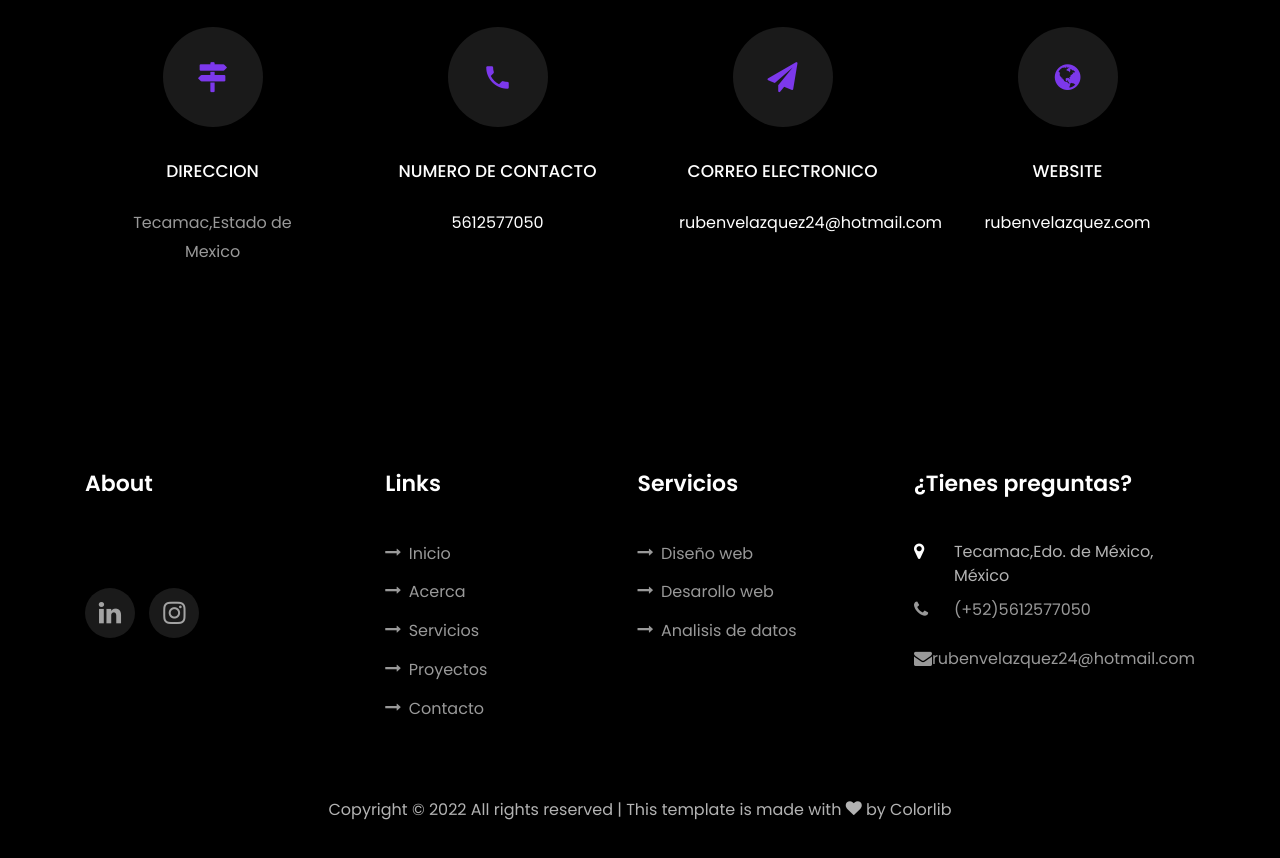
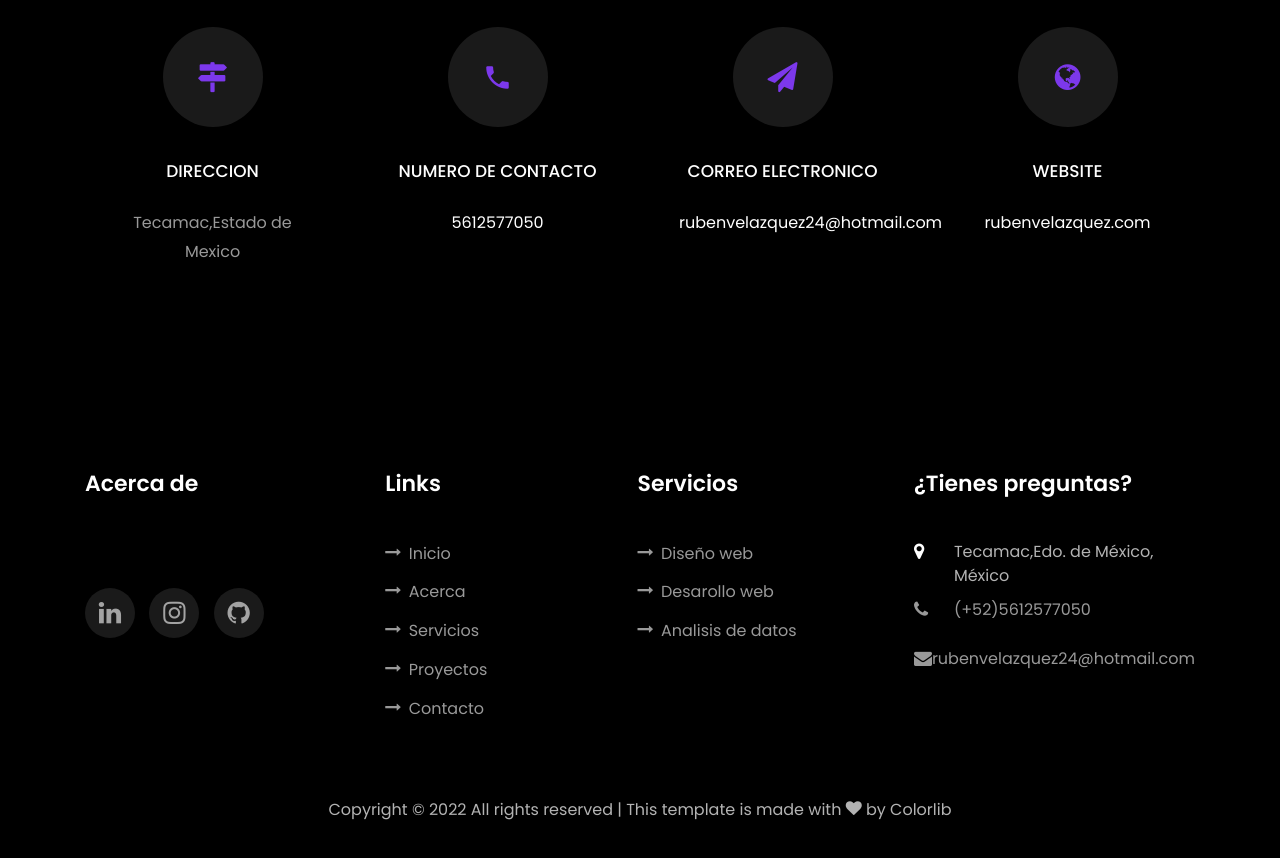
Before and after one commit to RubensVF/porfolio, a plain HTML site: page index.html in a window 1280 px wide. Shown: the part 5882-6740 px from the top of the page. Drawn offline with Linux system fonts and the light colour scheme; files whose address does not match are found by name.

Commit message:
Tercer commit

```diff
--- a/index.html
+++ b/index.html
@@ -605,13 +605,15 @@
 			<div class="row mb-5">
 				<div class="col-md">
 					<div class="ftco-footer-widget mb-4">
-						<h2 class="ftco-heading-2">About</h2>
+						<h2 class="ftco-heading-2">Acerca de </h2>
 						<!--
 					<p>Far far away, behind the word mountains, far from the countries Vokalia and Consonantia</p>
 					-->
 						<ul class="ftco-footer-social list-unstyled float-md-left float-lft mt-5">
 							<li class="ftco-animate"><a href="https://www.linkedin.com/in/rub%C3%A9n-vel%C3%A1zquez-flores-a7ab7522a/"><span class="icon-linkedin"></span></a></li>
 							<li class="ftco-animate"><a href="https://www.instagram.com/rubenspensky/"><span class="icon-instagram"></span></a></li>
+							<li class="ftco-animate"><a href="https://www.github.com/rubensvf/"><span class="icon-github"></span></a></li>
+
 						</ul>
 					</div>
 				</div>
```
Also changed, not shown: blog/single.html (renamed from single.html).
